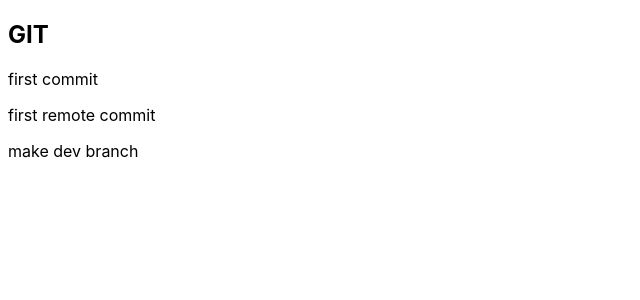
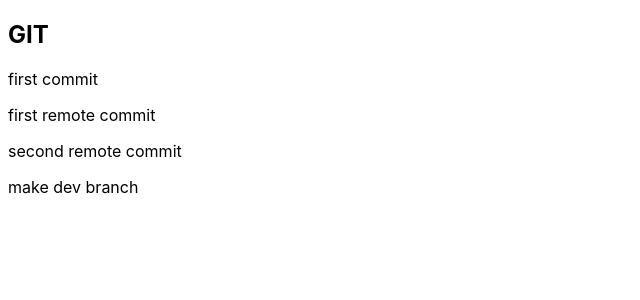
Before and after one commit to zheton90/todolist-01_mikroTasks, a React (Vite) app: page / in a window 1280 px wide. Shown: the top 300 px of the page, without its empty margins (0-640 px from the left). Built offline with nearby package versions, Linux system fonts and the light colour scheme.

Commit message:
dev branch commit 1

```diff
--- a/src/App.tsx
+++ b/src/App.tsx
@@ -11,6 +11,7 @@ function App() {
       <h2>GIT</h2>
       <p>first commit</p>
       <p>first remote commit</p>
+      <p>second remote commit</p>
       <p>make dev branch</p>
     </div>
     {/*<div>*/}
```
